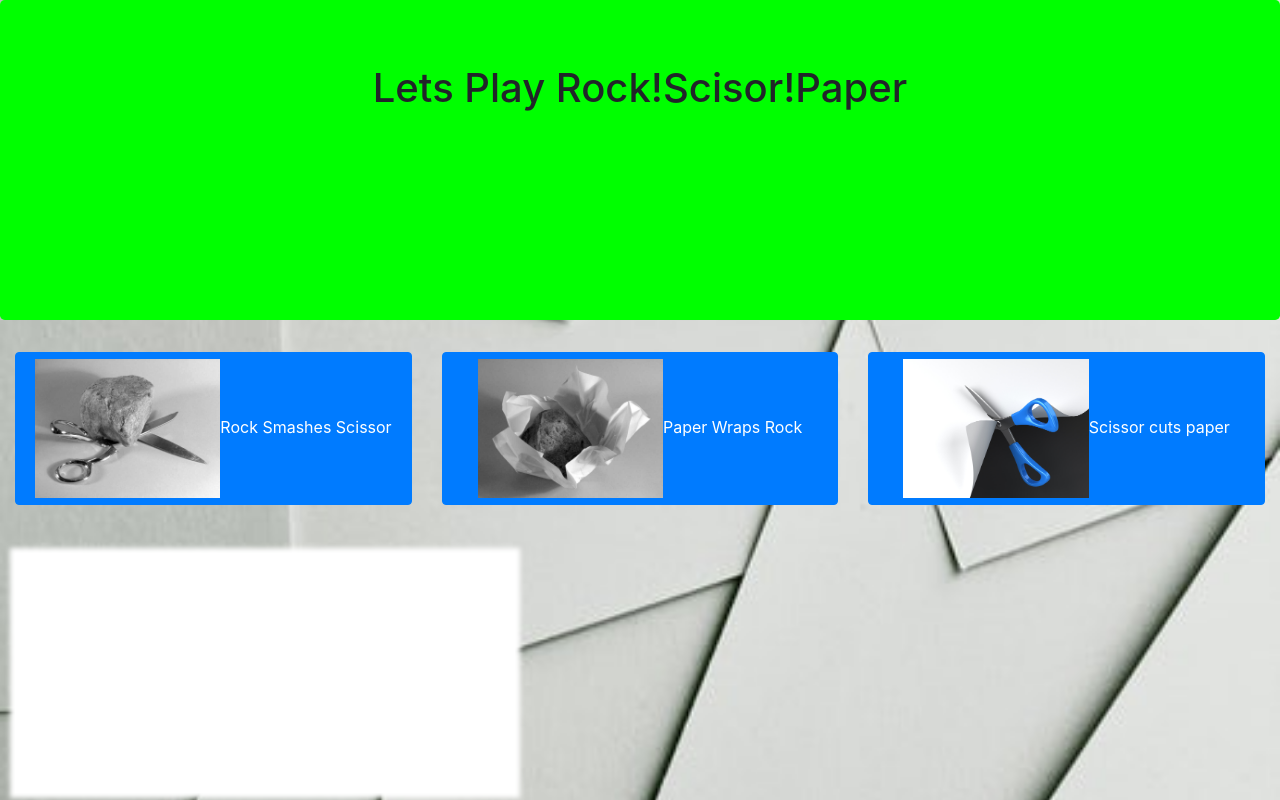
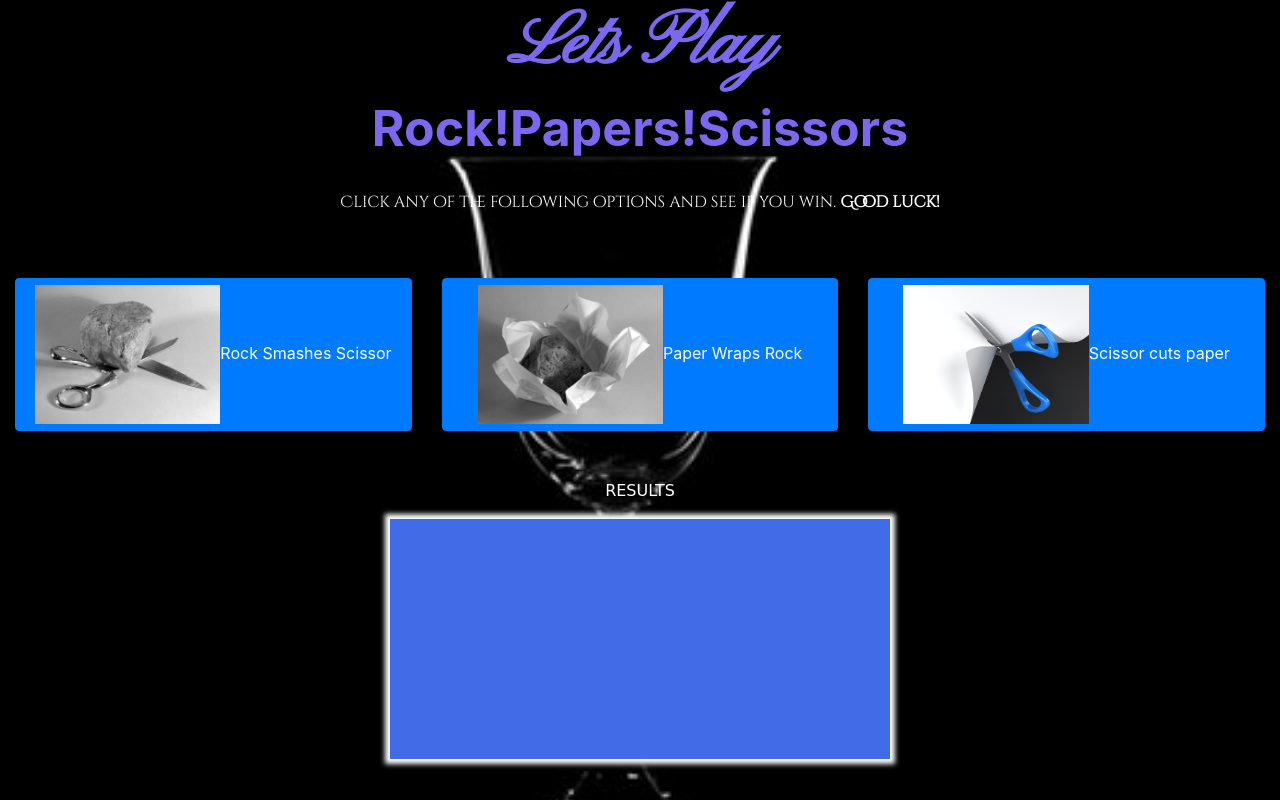
Before and after one commit to Mugala/Rock-Paper-Scissors, a plain HTML site: page lets-play.html in a window 1280 px wide. Drawn offline with Linux system fonts and the light colour scheme; a web font is replaced by a local one.

Commit message:
adding Google fonts

```diff
--- a/css/styles.css
+++ b/css/styles.css
@@ -1,17 +1,34 @@
-h1{
+
+#font{
+    text-align: center;
+    font-family: 'Pinyon Script', cursive;
+    color:#7B68EE;
+    font-weight: bold;
+    font-size: 75px;
+  }
+  h2{
+    ont-family: 'Cinzel Decorative', cursive;
+    color:#7B68EE;
+    font-weight: bold;
+    font-size: 50px;
     text-align: center;
   }
-
+  #font1{
+    font-family: 'Cinzel Decorative', cursive;
+    text-align: center;
+    color: white;
+  }
+#font2{
+  font-family: 'Bungee Inline', cursive;
+  text-align: center;
+  color: white;
+}
   body{
-    background-image:url("../images/rps3.jpeg");
+    background-image:url("../images/back.jpeg");
     background-repeat: no-repeat;
     background-position: center;
     background-size: cover;
   }
-  .jumbotron{
-    height: 40vh;
-    background-color: lime;
-}
 #rock{
     height: 50%;
   width: 50%;
@@ -26,15 +43,11 @@ h1{
   width:50%;
 }
 .output-box{
-  overflow:auto;
+  overflow:scroll;
   box-shadow: 0 0 5px 5px white;
-  background-color: white;
+  background-color:#406DE7;
   width: 40%;
   height: 30vh;
-  display:flex;
-  align-items: center;
-  justify-content: center;
+  margin-left: 30%;
+
 }
-.output-box li{
-  list-style: none;
-}
--- a/lets-play.html
+++ b/lets-play.html
@@ -1,17 +1,22 @@
 <!DOCTYPE html>
 <html>
 <head>
+
+    <link href="https://fonts.googleapis.com/css?family=Bungee+Inline|Cinzel+Decorative|Norican|Pinyon+Script" rel="stylesheet">
+    <link href="https://fonts.googleapis.com/css?family=Cinzel+Decorative|Norican|Pinyon+Script" rel="stylesheet">
+    <link href="https://fonts.googleapis.com/css?family=Norican|Pinyon+Script" rel="stylesheet">
   <link href="css/bootstrap.min.css" rel="stylesheet" type="text/css">
   <link href="css/styles.css" rel="stylesheet" type="text/css">
+
   <title>Let's play</title>
 </head>
 <body>
-  <div class="jumbotron">
-  <h1> Lets Play Rock!Scisor!Paper</h1>
-</div>
+  <h1 id="font"> Lets Play</h1>
+  <h2>Rock!Papers!Scissors</h2><br>
+<p id="font1">Click any of the following options and see if you win. <b>Good luck!</b></p>
+  <br><br>
   <div class="container-fluid">
   <div class="row">
-
     <div class="col-md-4" >
     <button class="btn btn-primary" class="Rock"><img src="images/rock1.jpg" alt="Rock"  id="rock">Rock Smashes Scissor</button>
       </div>
@@ -23,6 +28,7 @@
       </div>
     </div>
     <br><br>
+    <p id="font2">RESULTS</p>
     <div class="output-box">
         <div id="Result"> </div>
     </div>
```
Also changed, not shown: index.html (deleted, +0 -19 lines), fonts/OFL.txt (added), fonts/PinyonScript-Regular.ttf (added), images/back.jpeg (added), images/back2.jpeg (added), images/back3.jpeg (added), images/back4.jpeg (added), images/back5.jpeg (added), images/rocket.jpeg (added).
